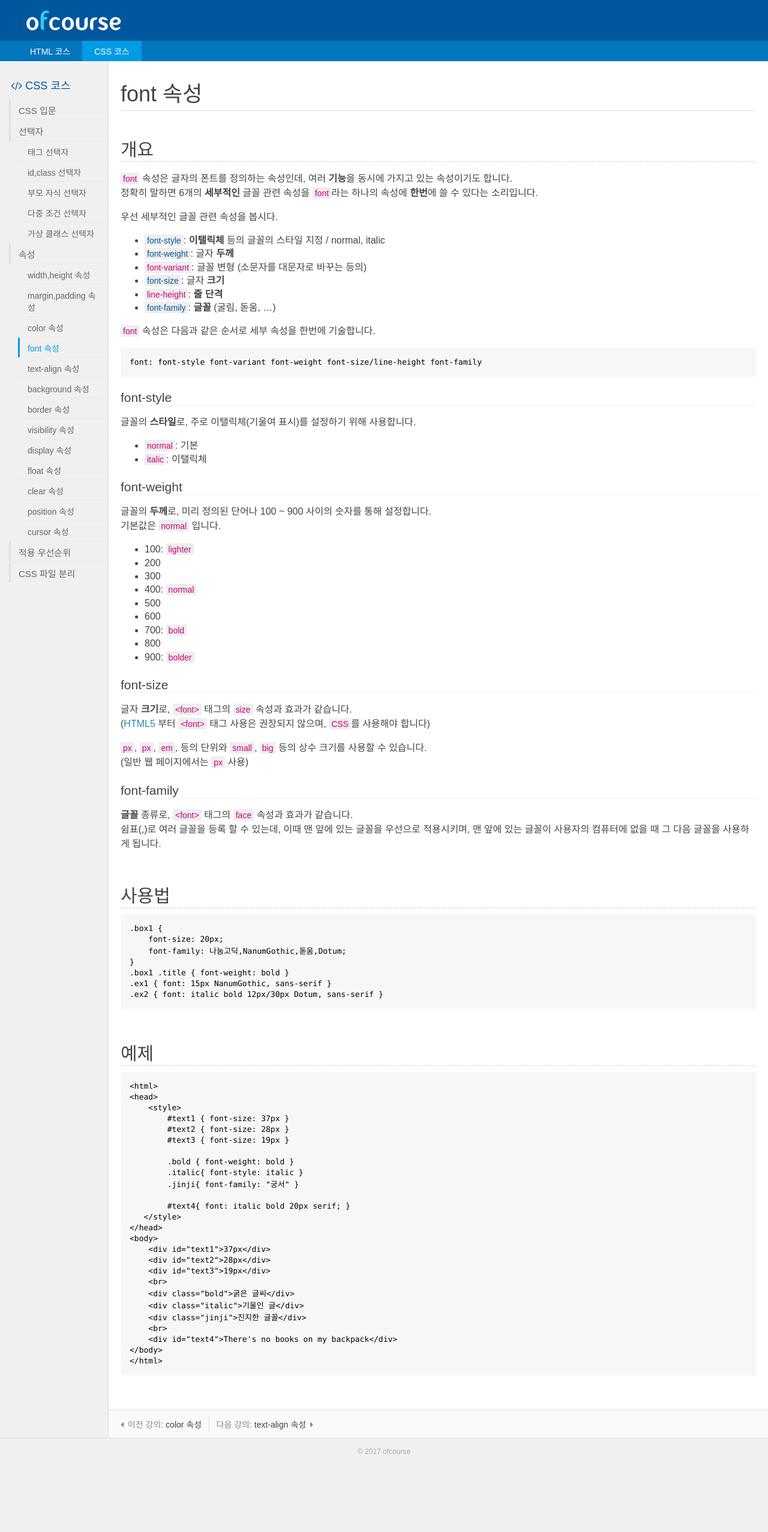
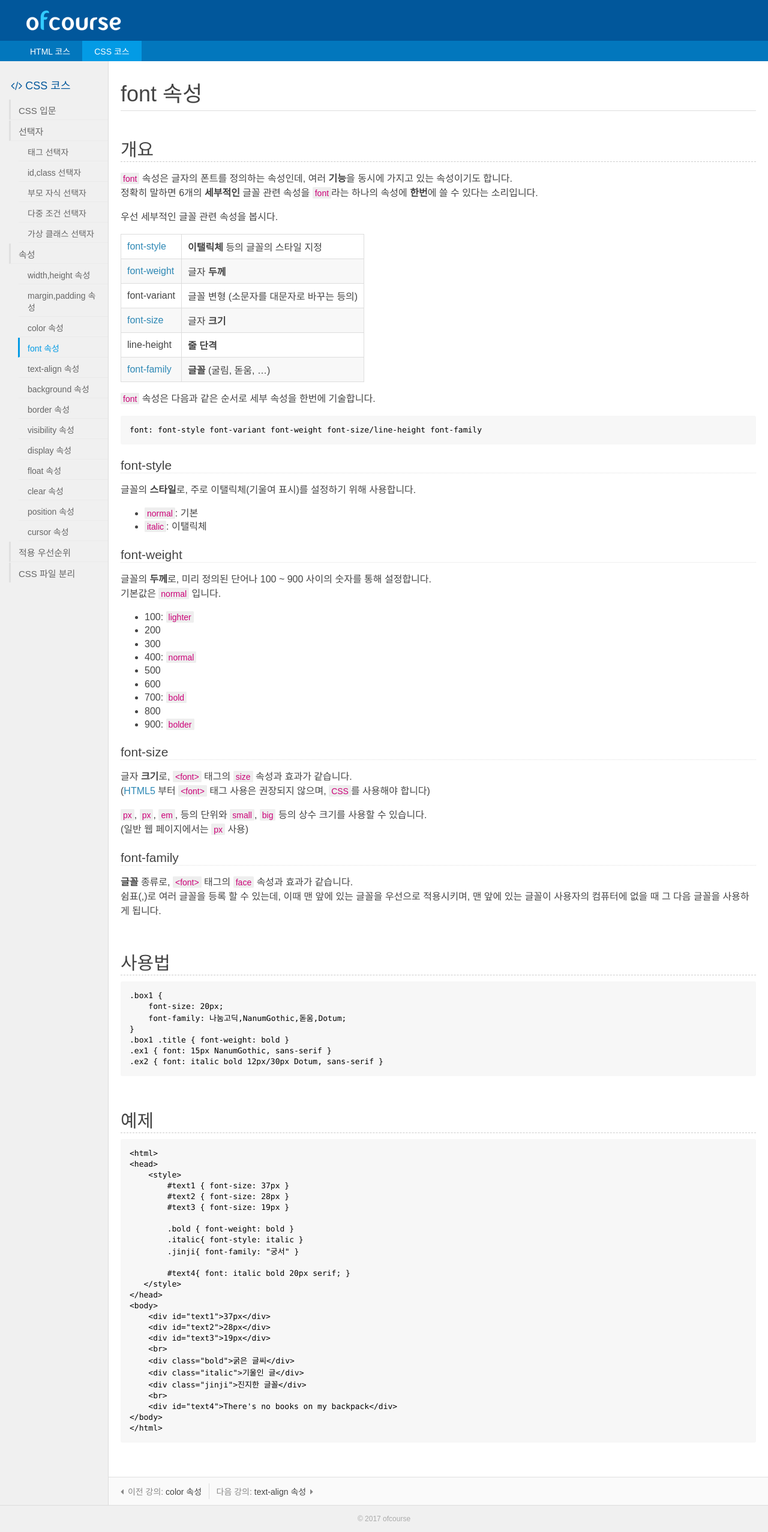
Before and after one commit to of-course/of-course.github.io, a Jekyll site: the page built from _posts/css/2000-04-05-font-속성.md, in a window 1280 px wide. Shown: the whole page at 60% size. Built offline with Jekyll 4.4.1, drawn with Linux system fonts in a browser that asks for light colours; nearby versions of some CDN libraries; before the commit the page ends 2442 px from its top, so only the background shows below that.

Commit message:
update some css post, add sitemap

```diff
--- a/_posts/css/2000-04-05-font-속성.md
+++ b/_posts/css/2000-04-05-font-속성.md
@@ -11,12 +11,12 @@ categories: css
 
 우선 세부적인 글꼴 관련 속성을 봅시다.
 
-- [`font-style`](#font-style): **이탤릭체** 등의 글꼴의 스타일 지정 / normal, italic
-- [`font-weight`](#font-weight): 글자 **두께**
-- `font-variant`: 글꼴 변형 (소문자를 대문자로 바꾸는 등의)
-- [`font-size`](#font-size): 글자 **크기**
-- `line-height`: **줄 단격**
-- [`font-family`](#font-family): **글꼴** (굴림, 돋움, ...)
+| [font-style](#font-style)    | **이탤릭체** 등의 글꼴의 스타일 지정     |
+| [font-weight](#font-weight)  | 글자 **두께**                       |
+| font-variant                 | 글꼴 변형 (소문자를 대문자로 바꾸는 등의)  |
+| [font-size](#font-size)      | 글자 **크기**                       |
+| line-height                  | **줄 단격**                        |
+| [font-family](#font-family)  | **글꼴** (굴림, 돋움, ...)           |
 
 `font` 속성은 다음과 같은 순서로 세부 속성을 한번에 기술합니다.
 
--- a/css/markdown-theme.css
+++ b/css/markdown-theme.css
@@ -59,7 +59,7 @@
 
 .md-theme h3{
 	font-size: 21px;
-	font-weight: 400;
+	font-weight: 500;
 	border-bottom: 1px dotted #e0e0e0;
 }
 
```
Also changed, not shown: _posts/css/2000-01-01-CSS-입문.md (+13 -9 lines), _posts/css/2000-04-06-background-속성.md (+5 -4 lines), _posts/css/2000-04-07-border-속성.md (+3 -3 lines), sitemap.xml (added, +16 -0 lines).
